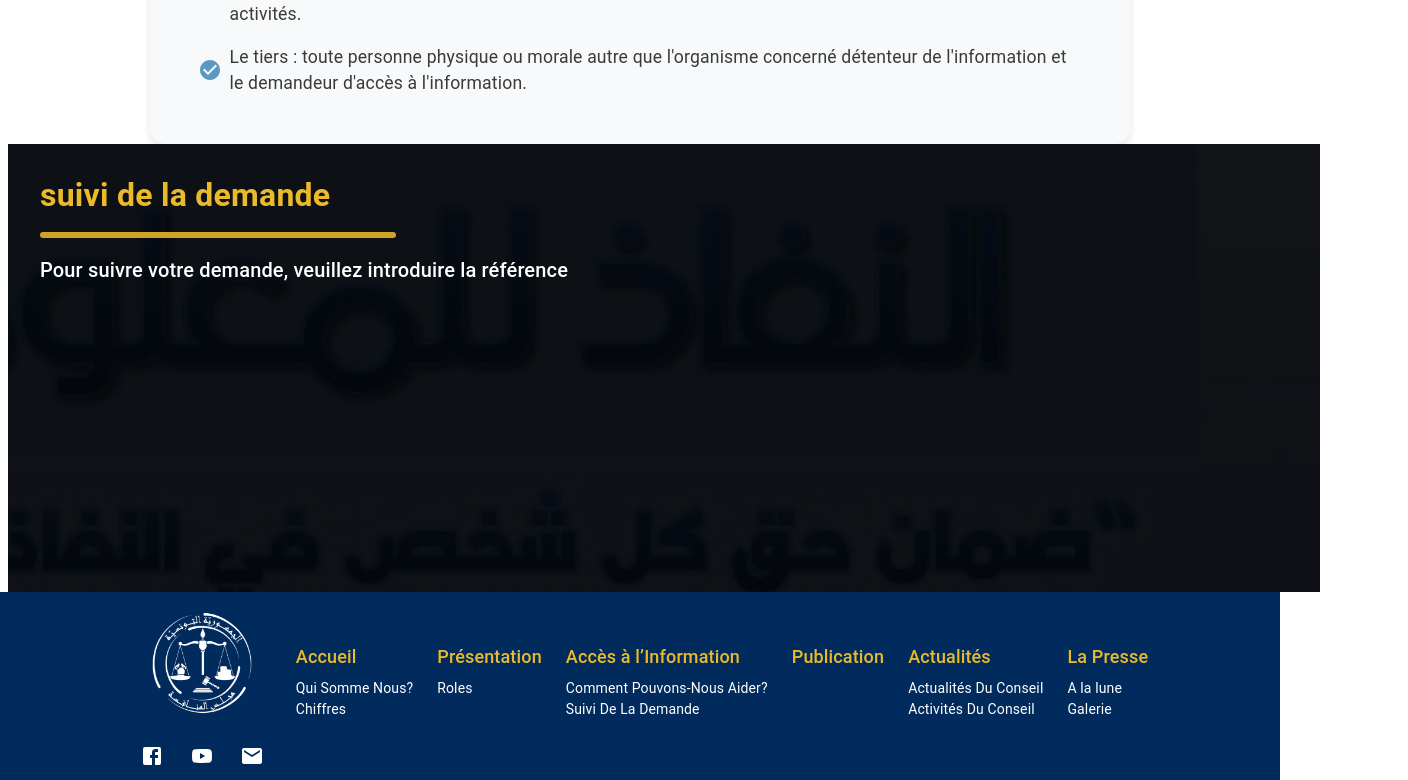
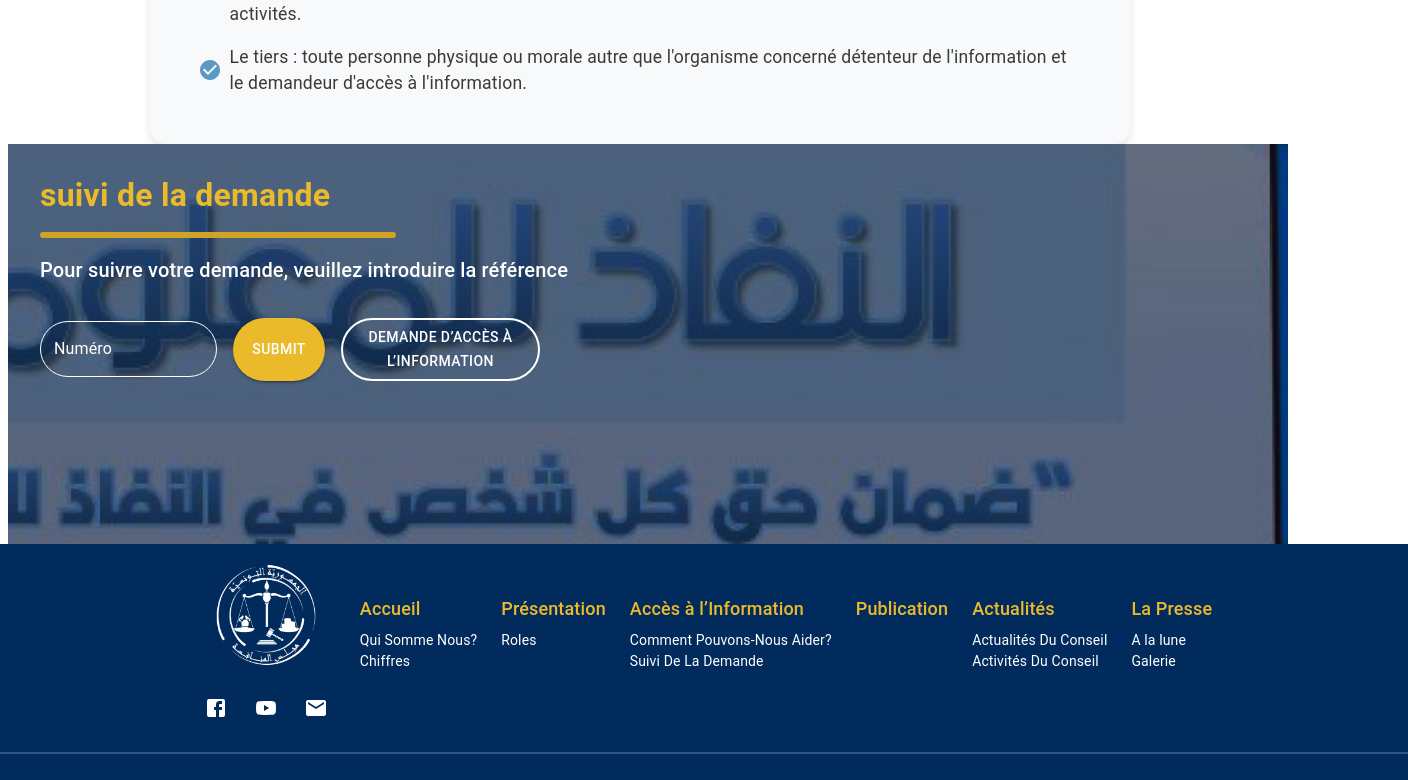
Before and after one commit to guizanimohamed23/stage-1LM, a React (Vite) app: page /information in a window 1280 px wide. Shown: the part 709-1489 px from the top of the page, 1408 px wide, since content can reach past the window. Built offline with nearby package versions, Linux system fonts and the light colour scheme; what react-swipeable-views-utils would draw is missing.

Commit message:
added some to information page

```diff
--- a/src/AppRoutes.jsx
+++ b/src/AppRoutes.jsx
@@ -1,7 +1,7 @@
 import { BrowserRouter as Router, Routes, Route } from "react-router-dom";
 import Acceuil from "./screens/Acceuil";
 import Actualite from "./screens/Actualite";
-import Information from "./screens/Information";
+import Information from "./screens/information";
 import NotreMission from "./screens/NotreMission";
 import Publication from "./screens/Publication";
 import LaPresse from "./screens/LaPresse";
@@ -14,7 +14,7 @@ function AppRoutes() {
         <Route path="mission" element={<NotreMission />} />
         <Route path="information" element={<Information />} />
         <Route path="publication" element={<Publication />} />
-        <Route path="actualite"   element={<Actualite />} />
+        <Route path="actualite" element={<Actualite />} />
         <Route path="presse" element={<LaPresse />} />
       </Routes>
     </Router>
--- a/src/Components/Footer.jsx
+++ b/src/Components/Footer.jsx
@@ -8,12 +8,13 @@ export default function Footer() {
   return (
     <Box
       position="absolute"
-      width="100%"
+      width="110vw" // Ensure the footer spans the full width of the viewport
       sx={{
         backgroundColor: "#002b5c",
         color: "#fff",
         padding: "20px 0",
-        left:'0',right:'0'
+        left: "0",
+        right: "0",
       }}
     >
       <Grid
@@ -23,13 +24,7 @@ export default function Footer() {
         justifyContent="center"
         sx={{ mb: 3 }}
       >
-        <Grid
-          item
-          xs={12}
-          sm={4}
-          md={2}
-          sx={{ textAlign: "center" }}
-        >
+        <Grid item xs={12} sm={4} md={2} sx={{ textAlign: "center" }}>
           <Box>
             <img
               src="./src/assets/logowhite.png"
@@ -55,9 +50,7 @@ export default function Footer() {
               >
                 <YouTubeIcon />
               </IconButton>
-              <IconButton
-                sx={{ color: "white", fontSize: "1.2rem" }}
-              >
+              <IconButton sx={{ color: "white", fontSize: "1.2rem" }}>
                 <EmailIcon />
               </IconButton>
             </Box>
@@ -77,9 +70,15 @@ export default function Footer() {
           {[
             { title: "Accueil", items: ["Qui Somme Nous?", "Chiffres"] },
             { title: "Présentation", items: ["Roles"] },
-            { title: "Accès à l’Information", items: ["Comment Pouvons-Nous Aider?", "Suivi De La Demande"] },
+            {
+              title: "Accès à l’Information",
+              items: ["Comment Pouvons-Nous Aider?", "Suivi De La Demande"],
+            },
             { title: "Publication", items: [] },
-            { title: "Actualités", items: ["Actualités Du Conseil", "Activités Du Conseil"] },
+            {
+              title: "Actualités",
+              items: ["Actualités Du Conseil", "Activités Du Conseil"],
+            },
             { title: "La Presse", items: ["A la lune", "Galerie"] },
           ].map((section, index) => (
             <Grid item xs={6} md={2} key={index}>
@@ -123,7 +122,13 @@ export default function Footer() {
         pt={3}
       >
         <Grid container justifyContent="center" spacing={2}>
-          {["FAQ", "Recherche", "Suivi des dossiers", "Liens utiles", "Contact"].map((text, index) => (
+          {[
+            "FAQ",
+            "Recherche",
+            "Suivi des dossiers",
+            "Liens utiles",
+            "Contact",
+          ].map((text, index) => (
             <Grid item xs={6} sm={2} key={index}>
               <Typography
                 sx={{
@@ -140,10 +145,7 @@ export default function Footer() {
       </Box>
 
       <Box textAlign="center" mt={2} px={2}>
-        <Typography
-          variant="body2"
-          sx={{ fontSize: "14px" }}
-        >
+        <Typography variant="body2" sx={{ fontSize: "14px" }}>
           All Rights Reserved &copy; {new Date().getFullYear()}
         </Typography>
       </Box>
--- a/src/screens/Information.jsx
+++ b/src/screens/Information.jsx
@@ -1,11 +1,9 @@
-import { Typography, Box, Divider } from "@mui/material";
-
-import Grid from "@mui/material/Grid2";
+import { Box, Button, TextField, Typography, Divider } from "@mui/material";
 import Footer from "../Components/Footer";
 import Navbar from "../Components/Navbar";
 import CheckCircleIcon from "@mui/icons-material/CheckCircle";
-
-export default function Information() {
+import Grid from "@mui/material/Grid2";
+function Information() {
   return (
     <Box>
       <Navbar />
@@ -208,9 +206,9 @@ export default function Information() {
       <Box
         sx={{
           position: "relative",
-          width: "100%",
+          width: "100vw",
           height: { xs: "300px", md: "400px" },
-          backgroundImage: 'url("src/assets/image 3.png")',
+          backgroundImage: 'url("src/assets/image32.png")',
           backgroundSize: "cover",
           backgroundPosition: "center",
           display: "flex",
@@ -222,16 +220,9 @@ export default function Information() {
           padding: "1rem",
           paddingTop: "2rem",
           paddingLeft: "2rem",
-          "&::before": {
-            content: '""',
-            position: "absolute",
-            top: 0,
-            left: 0,
-            width: "100%",
-            height: "100%",
-            backgroundColor: "rgba(0, 0, 0, 0.4)",
-            zIndex: 0,
-          },
+          overflow: "hidden", // Ensure no white spaces appear
+          margin: "0", // Remove any extra margin
+          boxSizing: "border-box", // Ensure padding and border do not affect the element's width
           zIndex: 1,
         }}
       >
@@ -267,9 +258,80 @@ export default function Information() {
         >
           Pour suivre votre demande, veuillez introduire la référence
         </Typography>
+        <Box
+          sx={{
+            display: "flex", // Use flexbox to align items horizontally
+            alignItems: "center",
+            width: { xs: "90%", sm: "80%", md: "60%" },
+            maxWidth: "500px",
+            marginTop: "2rem",
+            gap: "1rem", // Add space between TextField and Button
+          }}
+        >
+          <TextField
+            fullWidth
+            label="Numéro"
+            variant="outlined"
+            sx={{
+              input: {
+                color: "white", // Text color inside the TextField
+              },
+              label: {
+                color: "white", // Label color
+              },
+              "& .MuiOutlinedInput-root": {
+                "& fieldset": {
+                  borderColor: "white",
+                  borderRadius: "3rem", // Border color of the TextField
+                },
+                "&:hover fieldset": {
+                  borderColor: "white", // Border color on hover
+                },
+                "&.Mui-focused fieldset": {
+                  borderColor: "white", // Border color when focused
+                },
+              },
+            }}
+          />
+          <Button
+            variant="contained"
+            color="secondary"
+            sx={{
+              height: "100%", // Make button height match the TextField
+              backgroundColor: "#EABA2B",
+              borderRadius: "3rem",
+              width: { xs: "30%", md: "200px" },
+              color: "white",
+              "&:hover": {
+                backgroundColor: "#D48A1C", // Darker color on hover
+              },
+            }}
+          >
+            Submit
+          </Button>
+
+          <Button
+            variant="outlined"
+            sx={{
+              width: "100%",
+              height: "100%",
+              borderRadius: "32.5px",
+              border: "2px solid #FFFFFF",
+              boxSizing: "border-box",
+              color: "#FFFFFF",
+              "&:hover": {
+                border: "2px solid #FFFFFF",
+                backgroundColor: "rgba(255, 255, 255, 0.1)", // Adjust hover color if needed
+              },
+            }}
+          >
+            demande d’accès à l’information
+          </Button>
+        </Box>
       </Box>
 
       <Footer />
     </Box>
   );
 }
+export default Information;
```
Also changed, not shown: src/assets/image32.png (added).
